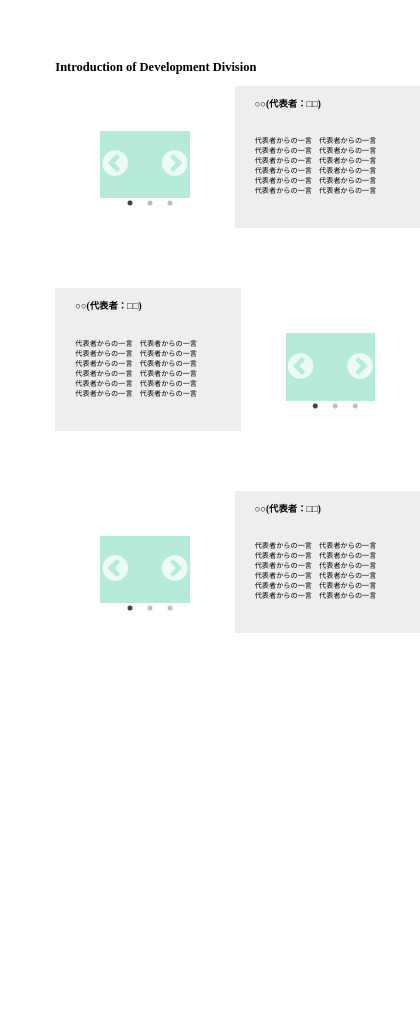
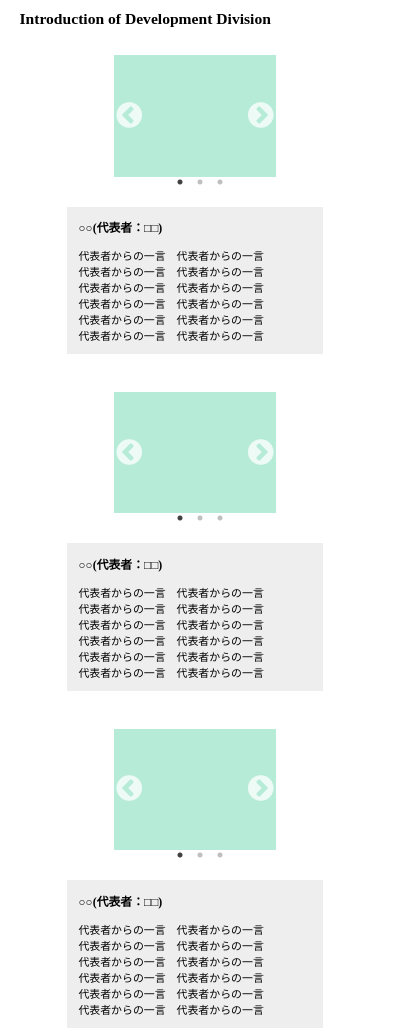
Before and after one commit to UDHI-LAB/KVL-web, a plain HTML site: page slider/slider.html in a window 390 px wide. Shown: the whole page, 420 px wide, since content can reach past the window. Before the commit the page ends 844 px from the top, so only its background shows below. Drawn offline with nearby package versions, Linux system fonts and the light colour scheme.

Commit message:
update slider

```diff
--- a/slider/css/style.css
+++ b/slider/css/style.css
@@ -1,66 +1,78 @@
-/*基準サイズ(横幅1000pxで1文字16pxになる)*/
+/*共通設定*/
 html{
-    font-size: 1.6vw;
+    font-size: 1.6vw;/*基準サイズ(横幅1000pxで1文字16pxになる)*/
+    scroll-padding-top: 55px;/*ページ内リンクのずれ補正用*/
 }
-/*全体の位置調整*/
+/*位置調整*/
 body{
-    margin: 20px;
-    padding: 30px 10px 30px 10px;
-  }
-
+    margin: 0;
+}
+/*一番上のコンテンツがヘッダーと被らないように調整*/
+.contents{
+    padding-top: 50px;
+}
+/*コンテンツの位置調整用*/
+.content{
+    padding-top: 1.5vw;
+}
+/*余白をつけ、中央に配置*/
 .wrapper{
-    max-width: 100%;
-    margin: 0 auto 60px; /*中央に配置*/
+    max-width: 80%;
+    margin: 5% auto 0; /*中央に配置*/
     padding: 0 4%; /*スマホ向けの調整*/
 }
 
-/*ページ内リンクのずれ補正用*/
-.content{
-    margin-top: -30px;
-    padding-top: 30px;
-}
-/*見出しのサイズ*/
+/*見出しのサイズと位置*/
 .content h2{
-    padding-left: 4%;
+    margin: 1vw 0;
+    padding-left: 10%;
     font-size: 2rem;
 }
-
-.article{
-    min-width: 52%;
+/*テキストボックスの基本設定*/
+.text{
     background: #eee;
-    padding: 0 20px;
-    vertical-align: center;
-}
-.article h3{
-    margin: 10px 0;
-    font-size: 1.5rem;
-}
-.article p{
-    margin-top: 3vh;
-    font-size: 1.15rem;
+    padding: 0 1vw;
+    vertical-align: middle;
+    font-size: 1.2rem;
 }
 
-.introduction{
+/*----- content#04 -----*/
+.development-introduction .text{
+    width: 46%;
+    padding: 0 3vw;
+}
+.development-introduction .text h3{
+    padding-top: 2vw;
+    margin: 1vw 0;
+    font-size: 1.1rem;
+}
+.development-introduction{
     display: flex;
-    justify-content: space-between;
+    justify-content: space-around;
+    align-items: center;
+    margin-bottom: 30px;
 }
-
+/*flexの配置の順番*/
+.r{
+    order: 1;
+}
+.l{
+    order: -1;
+}
 
 /*---------- スライダーの各種設定 ----------*/
 
 /*スライダーの幅調整*/
 .slider{
-    max-width: 32%;
-    margin:45px;
+    margin-top: 2vw;
+    max-width: 30%;
 }
-
 /*------ スライダー画像 ------*/
 .slick-slide img{
     width: 100%;
-    max-height: 45vw;
+    height: auto;
     object-fit: cover;
 }
-
 /*-------- 高さ調整 ----------*/
 .slick-slide{
     height:auto!important;
@@ -85,3 +97,34 @@ body{
 .slick-arrow:before{
     font-size: 30px!important;
 }
+
+@media(max-width: 768px){
+    .wrapper{
+        max-width: 95%;
+    }
+    .content h2{
+        padding-left: 5%;
+        font-size: 2.5rem;
+    }
+    .text{
+        font-size: 1.5rem;
+    }
+    .l, .r{
+        order: 0;
+    }
+    /*----- content#04 -----*/
+    .development-introduction{
+        flex-flow: column;
+    }
+    .development-introduction .text{
+        font-size: 1.75rem;
+        min-width: 65%;
+        max-width: 100%;
+    }
+    .development-introduction .text h3{
+        font-size: 1.9rem;
+    }
+    .slider{
+        max-width: 45%;
+    }
+}
--- a/slider/slider.html
+++ b/slider/slider.html
@@ -2,21 +2,22 @@
 <html lang="ja">
 <head>
     <meta charset="utf-8">
+    <title>KimIToMIKU</title>
+    <link rel="stylesheet" href="https://maxst.icons8.com/vue-static/landings/line-awesome/line-awesome/1.3.0/css/line-awesome.min.css">
     <link rel="stylesheet" type="text/css" href="https://cdnjs.cloudflare.com/ajax/libs/slick-carousel/1.9.0/slick.css">
     <link rel="stylesheet" type="text/css" href="https://cdnjs.cloudflare.com/ajax/libs/slick-carousel/1.9.0/slick-theme.css">
     <link href="css/style.css" rel="stylesheet">
 </head>
 <body>
-
-  <div class="content wrapper">
+    <div class="content" id="04">
         <h2>Introduction of Development Division</h2>
-    <div class="introduction wrapper">
+        <div class="development-introduction wrapper">
             <div class="slider">
                 <div><img src="images/1.png"></div>
                 <div><img src="images/2.png"></div>
                 <div><img src="images/3.png"></div>
             </div>
-      <div class="article">
+            <div class="text">
                 <h3>○○(代表者：□□)</h3>
                 <p>
                 代表者からの一言　代表者からの一言<br>
@@ -29,32 +30,13 @@
             </div>
         </div>
 
-    <div class="introduction wrapper">
-      <div class="article">
-        <h3>○○(代表者：□□)</h3>
-        <p>
-          代表者からの一言　代表者からの一言<br>
-          代表者からの一言　代表者からの一言<br>
-          代表者からの一言　代表者からの一言<br>
-          代表者からの一言　代表者からの一言<br>
-          代表者からの一言　代表者からの一言<br>
-          代表者からの一言　代表者からの一言
-        </p>
-      </div>
-      <div class="slider">
+        <div class="development-introduction wrapper">
+            <div class="slider r">
                 <div><img src="images/1.png"></div>
                 <div><img src="images/2.png"></div>
                 <div><img src="images/3.png"></div>
             </div>
-    </div>
-
-    <div class="introduction wrapper">
-      <div class="slider">
-        <div><img src="images/1.png"></div>
-        <div><img src="images/2.png"></div>
-        <div><img src="images/3.png"></div>
-      </div>
-      <div class="article">
+            <div class="text l">
                 <h3>○○(代表者：□□)</h3>
                 <p>
                 代表者からの一言　代表者からの一言<br>
@@ -66,10 +48,28 @@
                 </p>
             </div>
         </div>
+
+        <div class="development-introduction wrapper">
+            <div class="slider">
+                <div><img src="images/1.png"></div>
+                <div><img src="images/2.png"></div>
+                <div><img src="images/3.png"></div>
             </div>
+            <div class="text">
+                <h3>○○(代表者：□□)</h3>
+                <p>
+                代表者からの一言　代表者からの一言<br>
+                代表者からの一言　代表者からの一言<br>
+                代表者からの一言　代表者からの一言<br>
+                代表者からの一言　代表者からの一言<br>
+                代表者からの一言　代表者からの一言<br>
+                代表者からの一言　代表者からの一言
+                </p>
+            </div>
+        </div>
+    </div><!--content-->
 
     <script src="https://ajax.googleapis.com/ajax/libs/jquery/3.6.1/jquery.min.js"></script>
     <script src="https://cdnjs.cloudflare.com/ajax/libs/slick-carousel/1.9.0/slick.min.js"></script>
     <script src="js/slider.js"></script>
 </body>
-</html>
```
Lines whose indentation alone changed are shown as unchanged.
